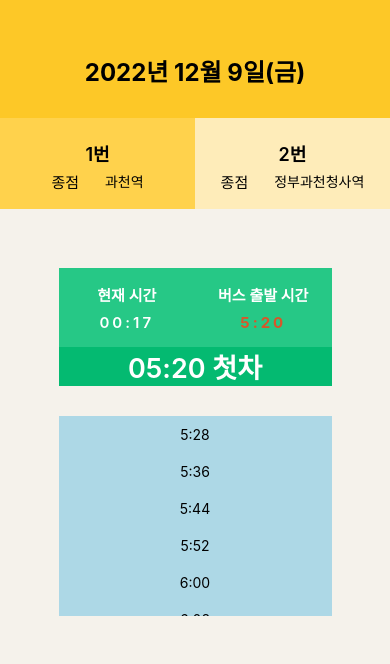
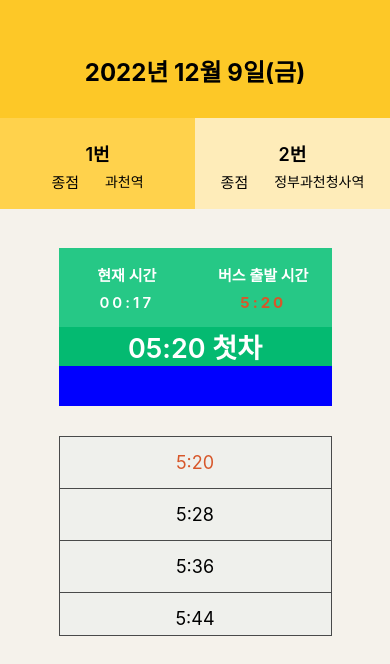
Before and after one commit to minimi61/vilageBus, a React Native app: screen / in a window 390 px wide. Shown: the part 108-772 px from the top of the page. Built offline with nearby package versions, Linux system fonts and the light colour scheme; some icons are missing.

Commit message:
[style] 메인페이지 시간표 디자인완성

```diff
--- a/assets/colors.js
+++ b/assets/colors.js
@@ -6,7 +6,7 @@ export const color = {
     MainGreen: '#04BA71',
     MainWhite: '#F5F2EB',
     MainOrange: '#EC5F2D',
-
+    SecondOrange : '#FF7A00',
     //Text Color
     DeepOrange: '#D7572A',
 
--- a/components/common/ShowTime.jsx
+++ b/components/common/ShowTime.jsx
@@ -1,13 +1,19 @@
 import React from 'react'
 import { StyleSheet, Text, View } from 'react-native';
+import { color } from '../../assets/colors';
 
 
-const ShowTime = ({ time }) => {
+const ShowTime = ({ time,soonTime }) => {
 
   return (
-    <View style={styles.showTimeContainer}>
-      <Text>{time}</Text>
-    </View>
+  <View>
+    {
+      soonTime == time ?
+        <Text style={[styles.showTimeContainer,{color: color.DeepOrange}]}>{time}</Text>
+        :
+        <Text style={[styles.showTimeContainer,{color: 'black'}]}>{time}</Text>
+      }
+  </View>
   )
 }
 
@@ -16,7 +22,10 @@ export default ShowTime
 
 const styles = StyleSheet.create({
   showTimeContainer: {
-    alignItems: 'center',
-    padding: 10,
+    textAlign: 'center',
+    padding: 15,
+    fontSize: 18,
+    borderBottomWidth: 0.5,
+    borderColor: '#494a4a'
   }
 });
--- a/components/home/Main.jsx
+++ b/components/home/Main.jsx
@@ -28,7 +28,7 @@ const Main = () => {
   let commingTime = nextTime?.slice(1)
 
   useEffect(() => {
-    // setInterval(newDateTime, 1000)
+    setInterval(newDateTime, 1000)
   }, [])
   return (
   <View style={{flex: 1}}>
@@ -83,8 +83,8 @@ const Main = () => {
         <BusStatus nowTime={date} deference={deferenceValue[0] / 60000} commingTime={commingTime} />
         <ScrollView contentContainerStyle={{ flexGrow: 1 }}
                 style={[styles.commingContainer,{width: '70%',marginTop:30}]}>
-                {commingTime.map((time, idx) => {
-                    return <ShowTime time={time} key={idx} />
+                {nextTime.map((time, idx) => {
+                  return <ShowTime nowTime={date} time={time} key={idx} soonTime={nextTime[0]} />
                 })}
         </ScrollView>
       {/* <StatusBar style="auto" /> */}
@@ -115,7 +115,9 @@ const styles = StyleSheet.create({
   commingContainer: {
     width: 80,
     maxHeight: 200,
-    backgroundColor: 'lightblue',
+    backgroundColor: '#eff0ec',
+    borderWidth: 0.5,
+    borderColor: '#494a4a'
   },
   timeText: {
     fontSize: 15,
--- a/components/home/time-container/BusStatus.jsx
+++ b/components/home/time-container/BusStatus.jsx
@@ -8,23 +8,21 @@ const BusStatus = ({ deference,nowTime,commingTime }) => {
   // const chartHeight = Dimensions.get('window').height;
   // const chartWidth = Dimensions.get('window')
   return (
-    <View style={{ width: '70%', }}>
-      {/* <View style={[styles.container]}> */}
+    <View style={{ width: '70%', height:'15%', backgroundColor:'blue'}}>
         <View style={[{ backgroundColor: color.MainGreen}]}>
           {nowTime.getHours() < 5 && <Text style={[styles.textCommon]}>05:20 첫차</Text>}
         </View>
           {commingTime.length === 0 && <Text style={[styles.textCommon]}>버스 운행 종료</Text>}
-          {nowTime.getHours() > 5 && commingTime.length>0 ? deference === 0?
-          <View style={[{ backgroundColor: color.MainGreen}]}>
-            <Text style={[styles.text, styles.textCommon]}>출발 또는 곧 출발</Text>
+        {nowTime.getHours() > 5 && commingTime.length>0 ? deference == 0?
+          <View style={[{ backgroundColor: color.SecondOrange,height:'100%'}]}>
+            <Text style={[styles.text, styles.textCommon,{marginTop:18}]}>출발 또는 곧 출발</Text>
           </View>
           :
-          <View style={[{ backgroundColor: color.MainGreen }]}>
-            <Text style={[styles.text, styles.textCommon]}> {deference}분 후 출발</Text>
+          <View style={[{ backgroundColor: color.MainGreen, height:'100%' }]}>
+            <Text style={[styles.text, styles.textCommon,{marginTop:18}]}> {deference}분 후 출발</Text>
           </View>
             : null
             }
-      {/* </View> */}
     </View>
   );
 };
--- a/components/home/time-container/BusTimeSchedule.jsx
+++ b/components/home/time-container/BusTimeSchedule.jsx
@@ -3,10 +3,9 @@ import { StyleSheet, Text, View, ScrollView } from 'react-native';
 
 const BusTimeSchedule = () => {
   return (
-   <ScrollView contentContainerStyle={{ flexGrow: 1 }}
-      style={styles.commingContainer}>
+   <ScrollView contentContainerStyle={{ flexGrow: 1 }}>
       {commingTime.map((time, idx) => {
-          return <ShowTime time={time} key={idx} />
+        return <ShowTime time={time} key={idx}  />
       })}
   </ScrollView>
   )
--- a/hooks/GetTimeMs.js
+++ b/hooks/GetTimeMs.js
@@ -22,6 +22,7 @@ export const GetTimeMs = (date) => {
     const nowTime = toMs(date.getHours(), date.getMinutes())
     let nextTime = []
     let deferenceValue = []
+
     for (let i = 0; i < scheduleData.length; i++) {
         let splitData = scheduleData[i].split(':')
         if (toMs(Number(splitData[0]), Number(splitData[1])) >= nowTime) {
```
